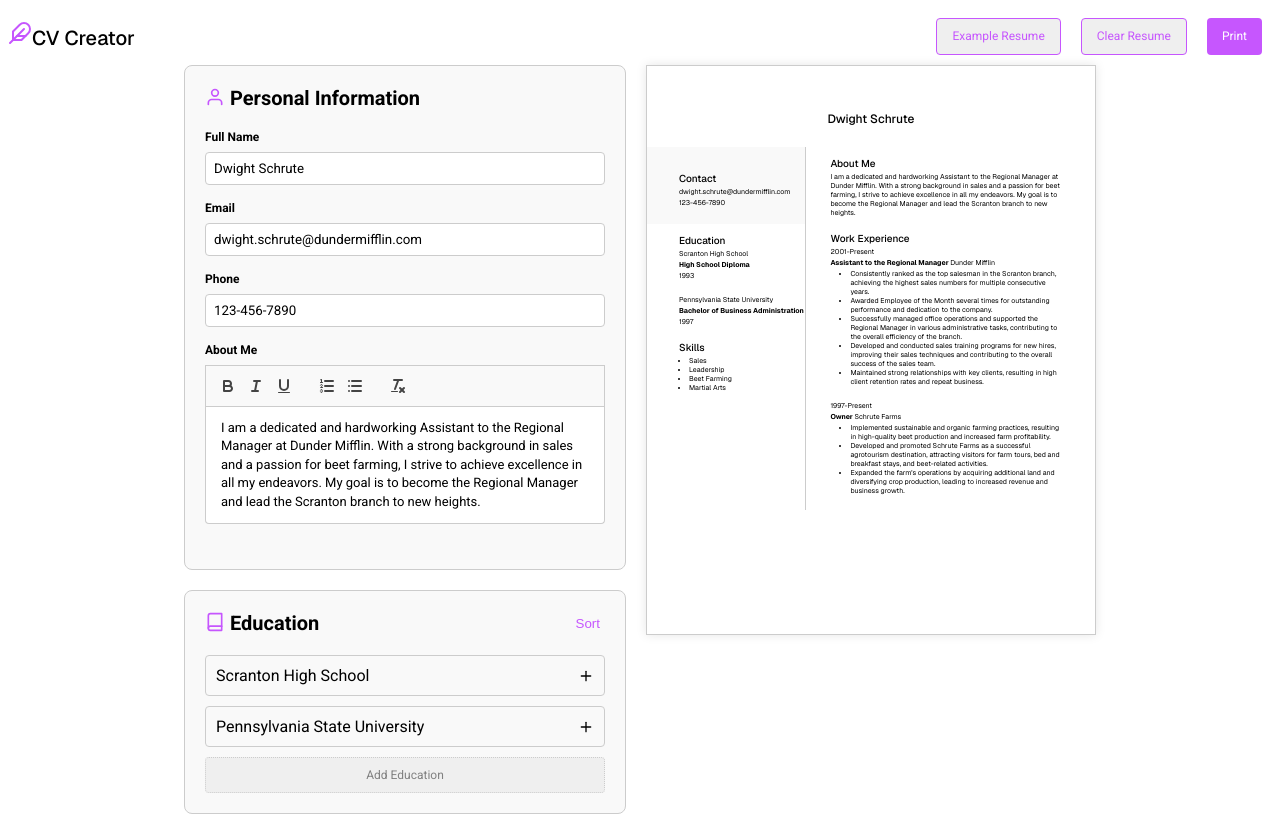
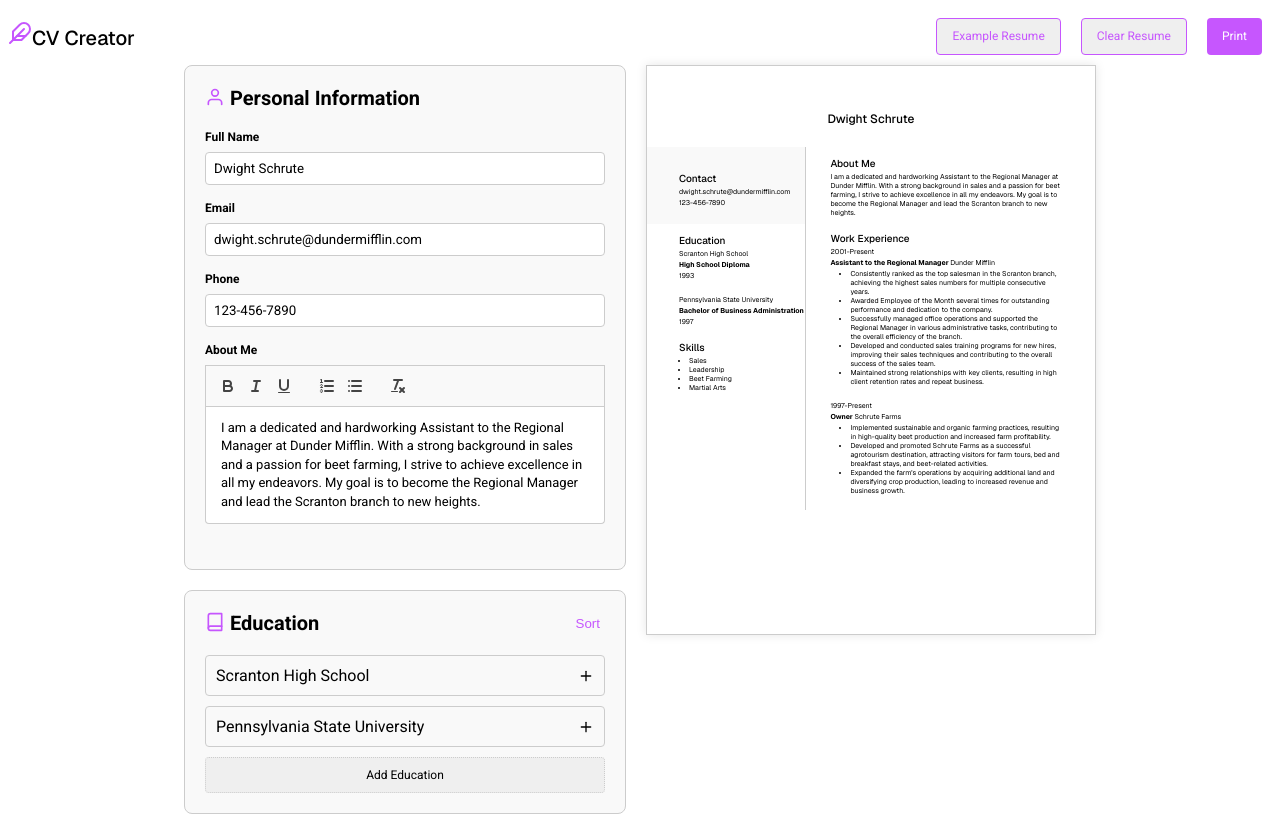
Before and after one commit to morrowdavidson/cv-creator, a React (Vite) app: page / in a window 1280 px wide. Shown: the top 816 px of the page. Built offline with nearby package versions, Linux system fonts and the light colour scheme; the HTML template or start-up script is replaced by a standard one.

Commit message:
Update AddButton color from gray to black for improved visibility

```diff
--- a/src/components/cv-form/CommonStyles.js
+++ b/src/components/cv-form/CommonStyles.js
@@ -114,7 +114,7 @@ export const AddButton = styled.button`
   padding: 10px 10px;
   border: 1px dotted #ccc; /* Grey dotted border */
   border-radius: 4px;
-  color: gray;
+  color: #000;
   font-family: 'Roboto', sans-serif;
   font-size: 0.75em;
   cursor: pointer;
```
